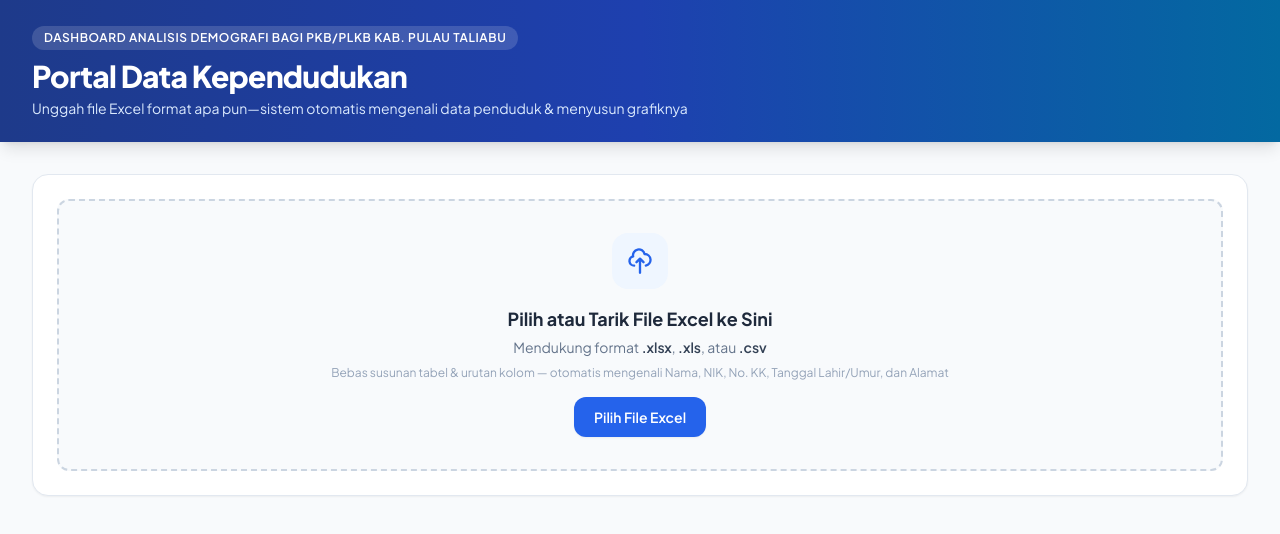
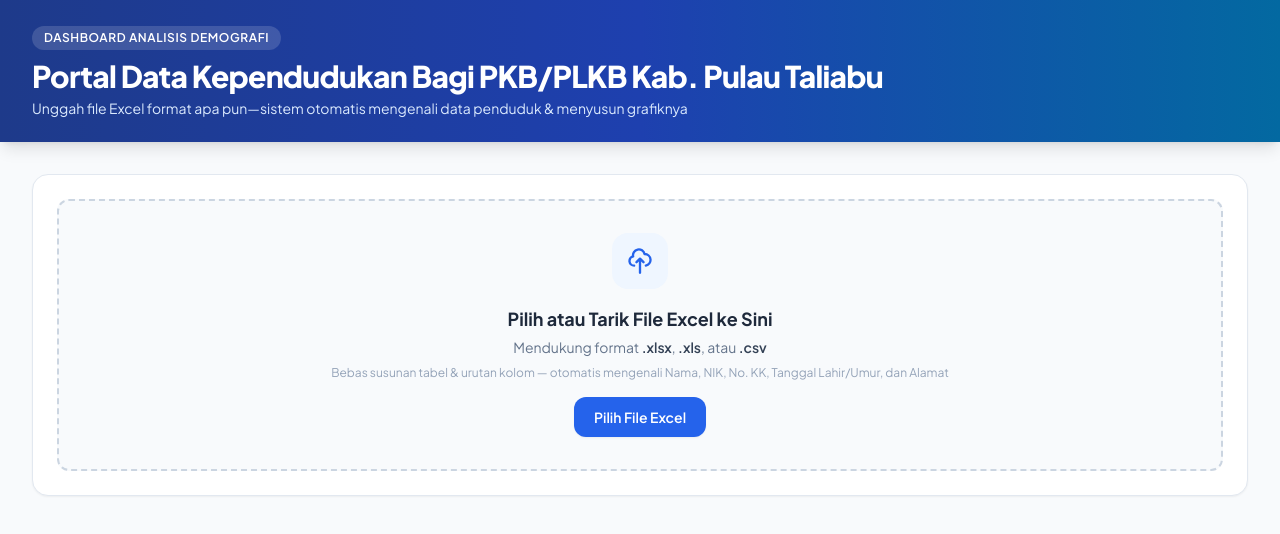
Before and after one commit to ifatsamsul77-lgtm/Rekap-Penduduk, a plain HTML site: page index.html in a window 1280 px wide. Drawn offline with nearby package versions, Linux system fonts and the light colour scheme.

Commit message:
Update index.html

```diff
--- a/index.html
+++ b/index.html
@@ -25,9 +25,9 @@
     <div class="max-w-7xl mx-auto px-4 sm:px-6 lg:px-8 py-6 flex flex-col md:flex-row md:items-center md:justify-between gap-4">
       <div>
         <span class="inline-block px-3 py-1 text-xs font-semibold tracking-wider uppercase bg-white/15 rounded-full mb-2">
-          Dashboard Analisis Demografi Bagi PKB/PLKB Kab. Pulau Taliabu
+          Dashboard Analisis Demografi
         </span>
-        <h1 class="text-2xl sm:text-3xl font-extrabold tracking-tight">Portal Data Kependudukan</h1>
+        <h1 class="text-2xl sm:text-3xl font-extrabold tracking-tight">Portal Data Kependudukan Bagi PKB/PLKB Kab. Pulau Taliabu</h1>
         <p class="text-blue-100 text-sm mt-1">Unggah file Excel format apa pun—sistem otomatis mengenali data penduduk &amp; menyusun grafiknya</p>
       </div>
       <div class="flex flex-wrap gap-2">
```
